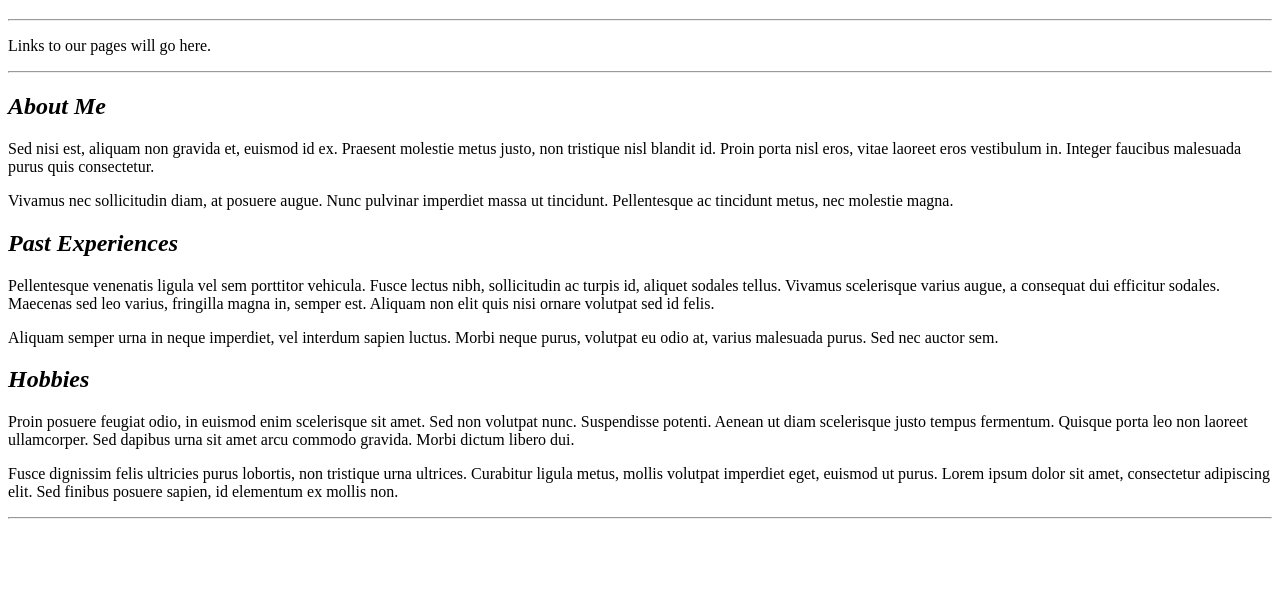
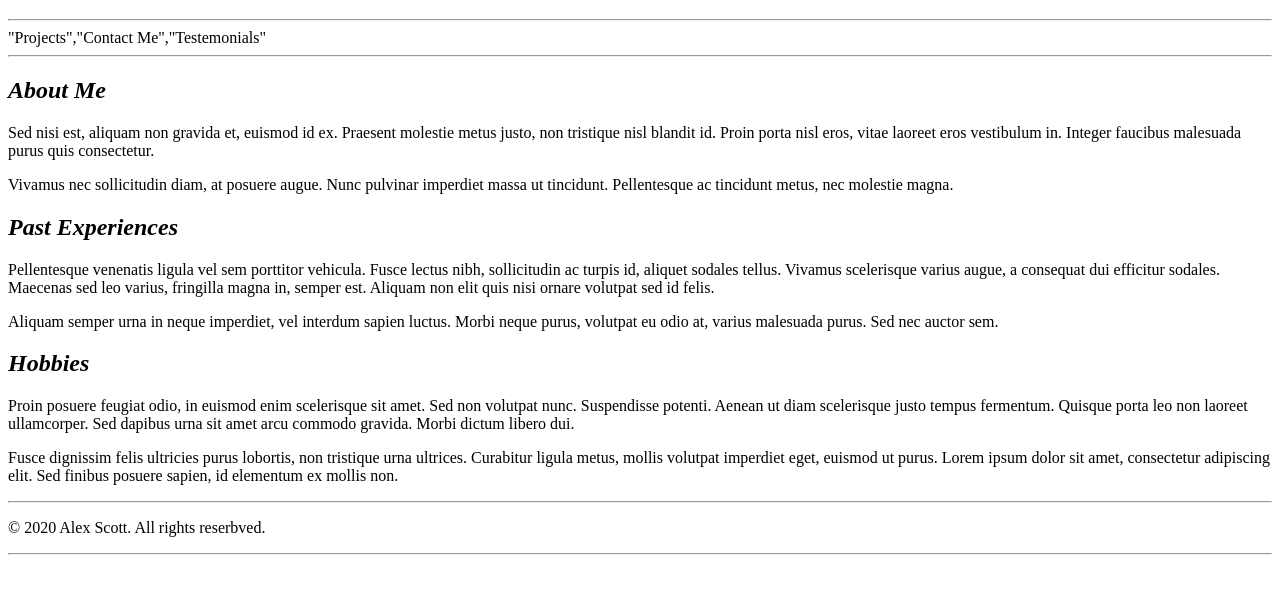
Before and after one commit to alexscott3297/IntroToWebDev, a plain HTML site: page Classwork/portfolio/Index.html in a window 1280 px wide. Shown: the part 61-654 px from the top of the page. Drawn offline with Linux system fonts and the light colour scheme.

Commit message:
updated index file

```diff
--- a/Classwork/portfolio/Index.html
+++ b/Classwork/portfolio/Index.html
@@ -1,30 +1,41 @@
 <!DOCTYPE html>
-<html>
-    <head>
+<!--Name: Alex Scott
+Date Created: 12/01/21
+Most recent revision:
+-->
+<html lang="en">
+    <header>
         <title>Alex Scotts's Portfolio</title>
-    </head>
+    </header>
 
     <body>
 
         <h1>Portfolio for Alex Scott</h1>
 
         <hr />
-        <p>Links to our pages will go here.</p>
+            <nav>"Projects","Contact Me","Testemonials"</nav>
         <hr />
-
+        <section>
+            <article>
                 <h2><em>About Me</em></h2>
                     <p>Sed nisi est, aliquam non gravida et, euismod id ex. Praesent molestie metus justo, non tristique nisl blandit id. Proin porta nisl eros, vitae laoreet eros vestibulum in. Integer faucibus malesuada purus quis consectetur.</p>
                     <p>Vivamus nec sollicitudin diam, at posuere augue. Nunc pulvinar imperdiet massa ut tincidunt. Pellentesque ac tincidunt metus, nec molestie magna.</p>
-
+            </article>
+            <article>
                 <h2><em>Past Experiences</em></h2>
                     <p>Pellentesque venenatis ligula vel sem porttitor vehicula. Fusce lectus nibh, sollicitudin ac turpis id, aliquet sodales tellus. Vivamus scelerisque varius augue, a consequat dui efficitur sodales. Maecenas sed leo varius, fringilla magna in, semper est. Aliquam non elit quis nisi ornare volutpat sed id felis.</p>
                     <p>Aliquam semper urna in neque imperdiet, vel interdum sapien luctus. Morbi neque purus, volutpat eu odio at, varius malesuada purus. Sed nec auctor sem.</p>
-
+            </article>
+            <article>
                     <h2><em>Hobbies</em></h2>
                         <p>Proin posuere feugiat odio, in euismod enim scelerisque sit amet. Sed non volutpat nunc. Suspendisse potenti. Aenean ut diam scelerisque justo tempus fermentum. Quisque porta leo non laoreet ullamcorper. Sed dapibus urna sit amet arcu commodo gravida. Morbi dictum libero dui. </p>
                         <p>Fusce dignissim felis ultricies purus lobortis, non tristique urna ultrices. Curabitur ligula metus, mollis volutpat imperdiet eget, euismod ut purus. Lorem ipsum dolor sit amet, consectetur adipiscing elit. Sed finibus posuere sapien, id elementum ex mollis non.</p>
-
+            </article>
     <hr />
-
+        </section>
+            <footer>
+                <p>&copy; 2020 Alex Scott. All rights reserbved.</p>
+            </footer>
+        <hr />
     </body>
 </html>
```
Lines whose indentation alone changed are shown as unchanged.
